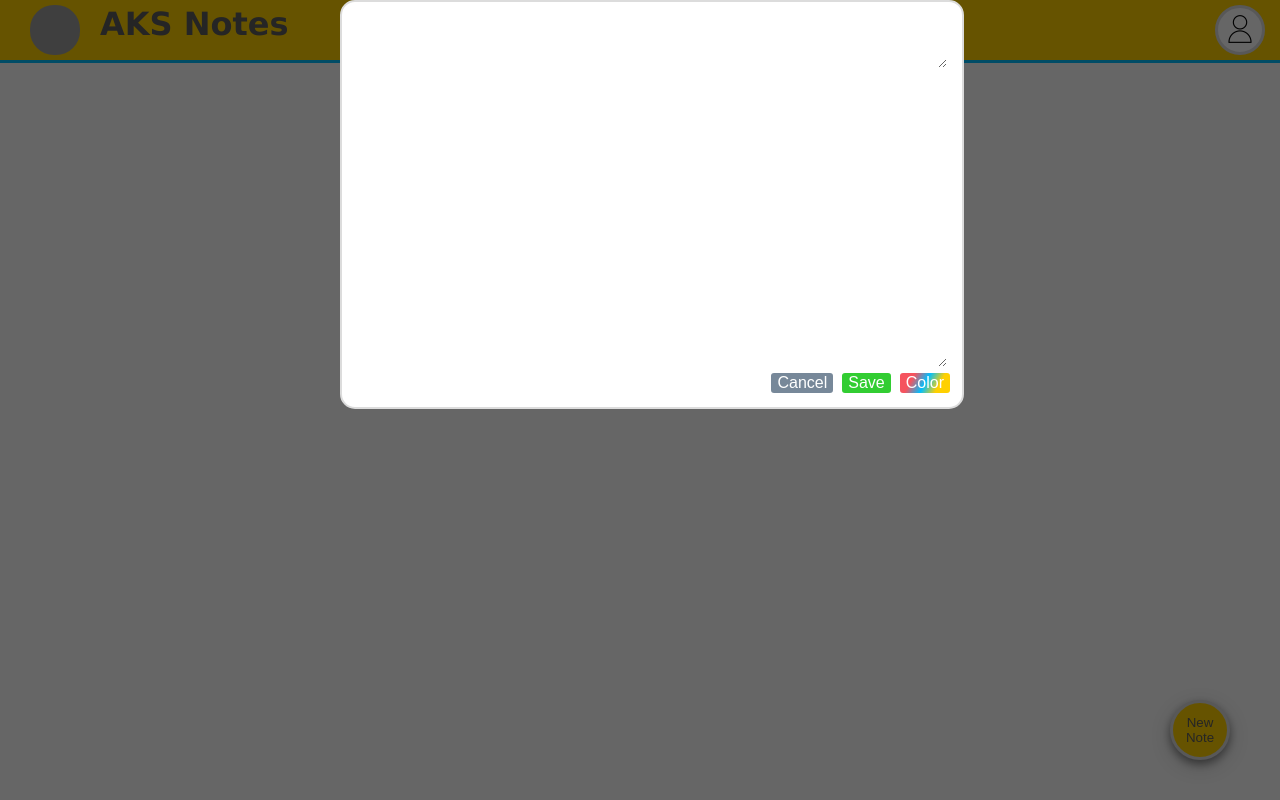
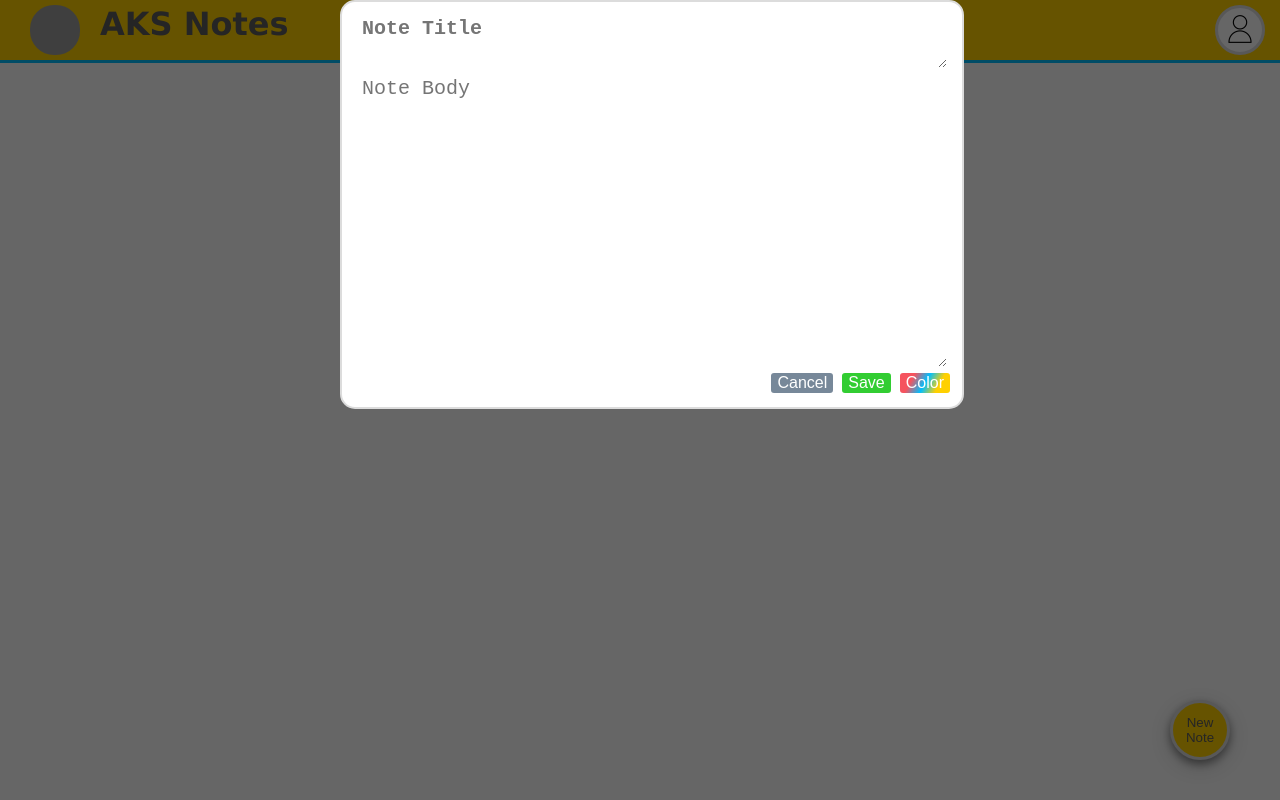
Before and after one commit to AzureKingStudios/azureking-notes, a React (Create React App) app in the folder client/: page / in a window 1280 px wide. Both pictures are taken after a click on the button "New Note". Built offline with nearby package versions, Linux system fonts and the light colour scheme; grey boxes are pictures that could not be loaded.

Commit message:
Add placeholders to note inputs

```diff
--- a/client/src/containers/NoteModal.js
+++ b/client/src/containers/NoteModal.js
@@ -56,12 +56,14 @@ class NoteModal extends Component {
                     style={{backgroundColor: noteColor}}
                     maxLength='2000'
                     className='note-input-title'
+                    placeholder='Note Title'
                     value={this.state.titleValue}
                     onChange={this.handleChangeTitle}></textarea>
                     <textarea
                     style={{backgroundColor: noteColor}}
                     maxLength='2000'
                     className='note-input-body'
+                    placeholder='Note Body'
                     value={this.state.bodyValue}
                     onChange={this.handleChangeBody}></textarea>
                     <ModalButtons
```
